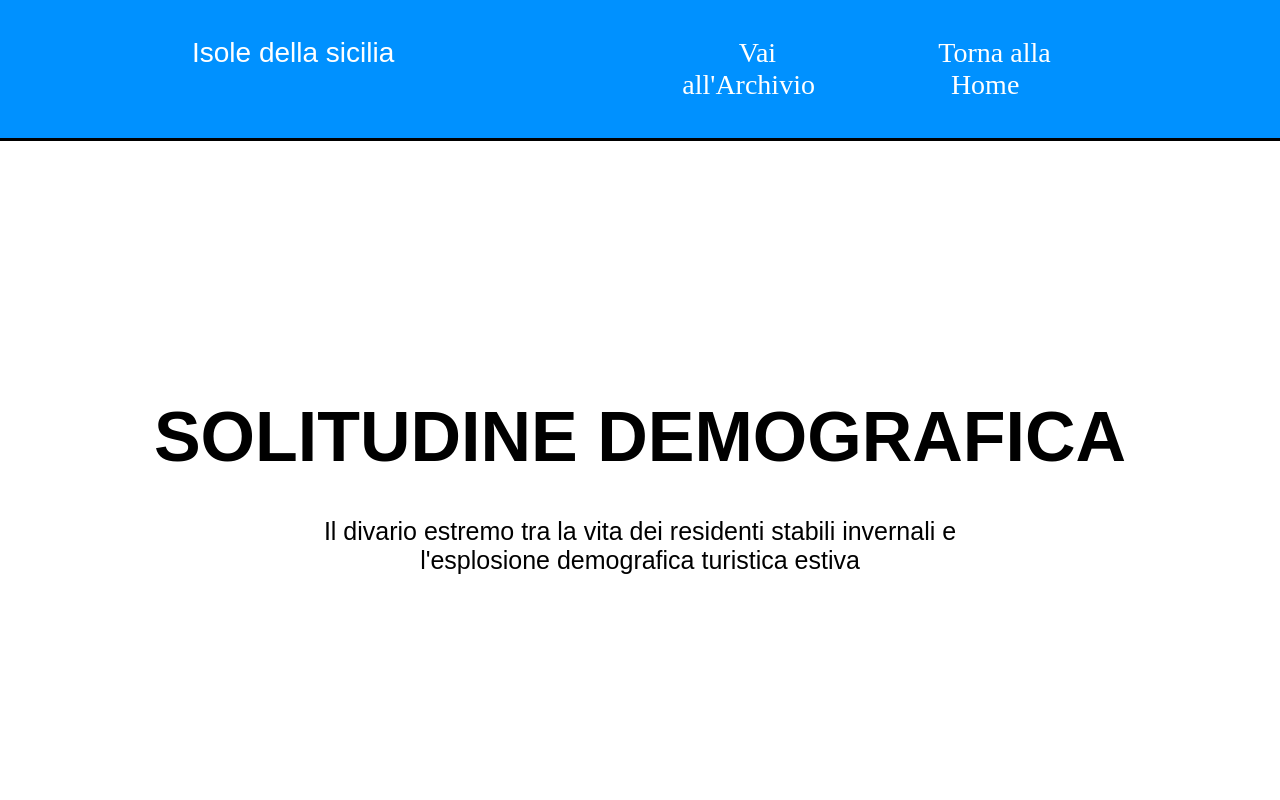
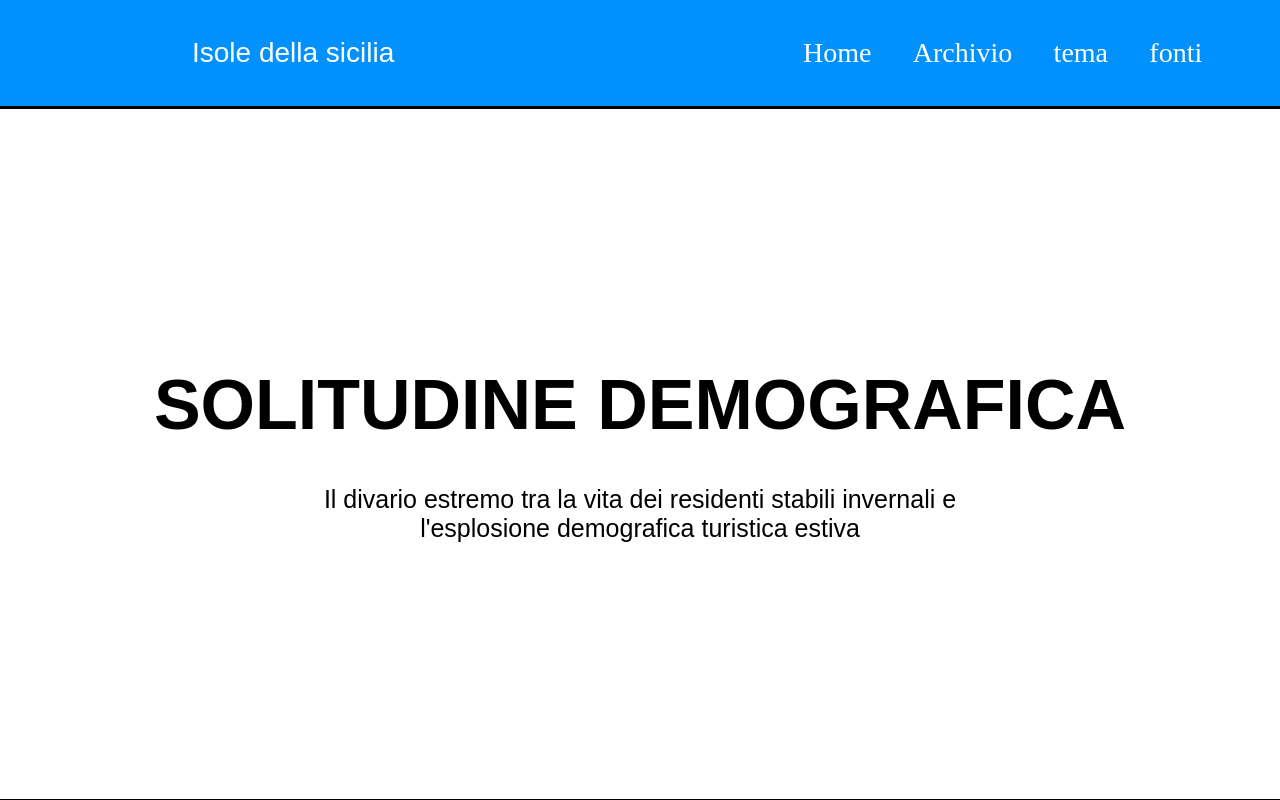
Before and after one commit to Antoninogalletta/Isole-d-inverno, a plain HTML site: page tema.html in a window 1280 px wide. Shown: the top 800 px of the page. Drawn offline with Linux system fonts and the light colour scheme.

Commit message:
Fix HTML structure and update navigation links

```diff
--- a/tema.html
+++ b/tema.html
@@ -12,8 +12,10 @@
                  <p class="nome-sito">Isole della sicilia</p>
                  <nav>
                      <ul>
-                         <li><a href="archivio-isole.html">Vai all'Archivio</a></li>
-                         <li><a href ="index.html">Torna alla Home</a></li>
+                         <li><a href ="index.html">Home</a></li>
+                         <li><a href="archivio-isole.html">Archivio</a></li>
+                         <li><a href="tema.html">tema</a></li>
+                         <li><a href ="https://demo.istat.it/">fonti</a></li>
                      </ul>
                  </nav>
              </div>
```
